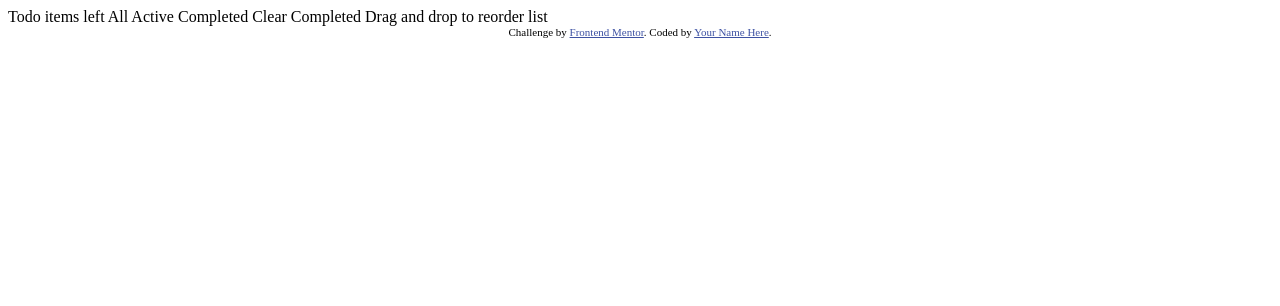
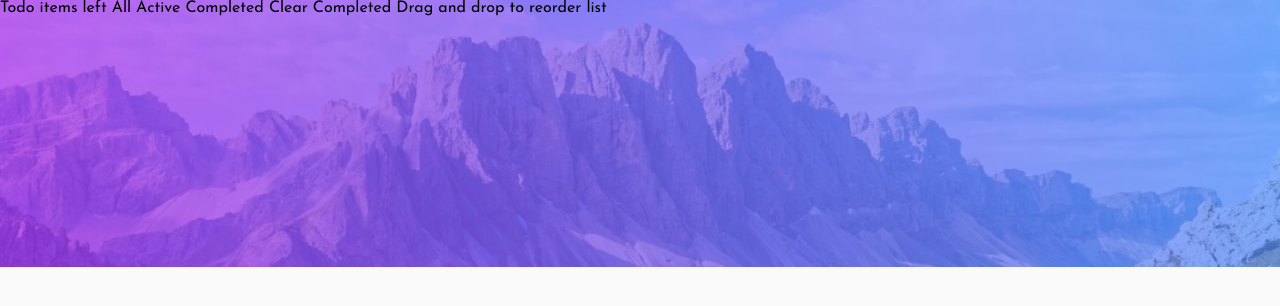
Before and after one commit to Leandro-Pinho/todo-app-main, a plain HTML site: page index.html in a window 1280 px wide. Drawn offline with Linux system fonts and the light colour scheme.

Commit message:
criando o css base

```diff
--- a/index.html
+++ b/index.html
@@ -5,14 +5,11 @@
   <meta name="viewport" content="width=device-width, initial-scale=1.0"> <!-- displays site properly based on user's device -->
 
   <link rel="icon" type="image/png" sizes="32x32" href="./images/favicon-32x32.png">
+  <link rel="stylesheet" href="style.css">
 
-  <title>Frontend Mentor | Todo app</title>
+  <title>Todo app</title>
 
-  <!-- Feel free to remove these styles or customise in your own stylesheet 👍 -->
-  <style>
-    .attribution { font-size: 11px; text-align: center; }
-    .attribution a { color: hsl(228, 45%, 44%); }
-  </style>
+
 </head>
 <body>
 
@@ -28,9 +25,7 @@
 
   Drag and drop to reorder list
 
-  <div class="attribution">
-    Challenge by <a href="https://www.frontendmentor.io?ref=challenge" target="_blank">Frontend Mentor</a>.
-    Coded by <a href="#">Your Name Here</a>.
-  </div>
+
+  <script src="script.js"></script>
 </body>
 </html>
--- /dev/null
+++ b/style.css
@@ -0,0 +1,39 @@
+@import url("https://fonts.googleapis.com/css2?family=DM+Sans:ital,opsz,wght@0,9..40,100..1000;1,9..40,100..1000&family=Josefin+Sans:ital,wght@0,100..700;1,100..700&family=Karla:ital,wght@0,200..800;1,200..800&family=Ubuntu:ital,wght@0,300;0,400;0,500;0,700;1,300;1,400;1,500;1,700&display=swap");
+
+* {
+  margin: 0;
+  padding: 0;
+  box-sizing: border-box;
+
+  font-family: "Josefin Sans", sans-serif;
+}
+
+body {
+  --Very-Light-Gray: hsl(0, 0%, 98%);
+  --Very-Light-Grayish-Blue: hsl(236, 33%, 92%);
+  --Light-Grayish-Blue: hsl(233, 11%, 84%);
+  --Dark-Grayish-Blue: hsl(236, 9%, 61%);
+  --Very-Dark-Grayish-Blue: hsl(235, 19%, 35%);
+
+  background-image: url("./images/bg-desktop-light.jpg");
+  background-repeat: no-repeat;
+  background-size: cover;
+
+  background-color: var(--Very-Light-Gray);
+}
+
+body.dark {
+  --Very-Dark-Blue: hsl(235, 21%, 11%);
+  --Very-Dark-Desaturated-Blue: hsl(235, 24%, 19%);
+  --Light-Grayish-Blue: hsl(234, 39%, 85%);
+  --Light-Grayish-Blue-hover: hsl(236, 33%, 92%);
+  --Dark-Grayish-Blue: hsl(234, 11%, 52%);
+  --Very-Dark-Grayish-Blue: hsl(233, 14%, 35%);
+  --Very-Dark-Grayish-Blue: hsl(237, 14%, 26%);
+
+  background-image: url("./images/bg-desktop-dark.jpg");
+  background-repeat: no-repeat;
+  background-size: cover;
+
+  background-color: var(--Very-Dark-Blue);
+}
```
Also changed, not shown: script.js (added).
